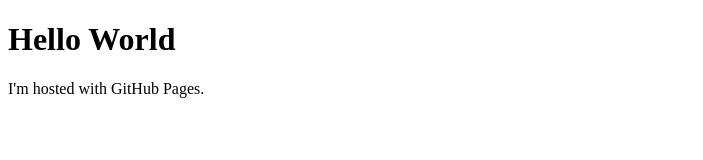
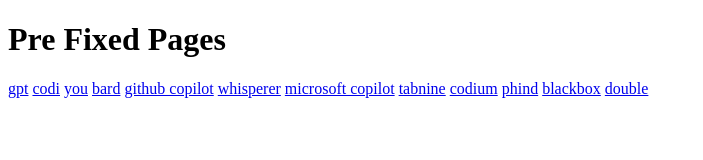
Before and after one commit to cadester02/cadester02.github.io, a plain HTML site: page index.html in a window 1280 px wide. Shown: the whole page, without its empty margins (0-703 px from the left). Drawn offline with Linux system fonts and the light colour scheme.

Commit message:
Update index.html

```diff
--- a/index.html
+++ b/index.html
@@ -1,7 +1,18 @@
 <!DOCTYPE html>
 <html>
 <body>
-<h1>Hello World</h1>
-<p>I'm hosted with GitHub Pages.</p>
+<h1>Pre Fixed Pages</h1>
+<a href="/prefixed_llm/gpt">gpt</a>
+<a href="/prefixed_llm/codi">codi</a>
+<a href="/prefixed_llm/you">you</a>
+<a href="/prefixed_llm/bard">bard</a>
+<a href="/prefixed_llm/github_copilot">github copilot</a>
+<a href="/prefixed_llm/whisperer">whisperer</a>
+<a href="/prefixed_llm/microsoft_copilot">microsoft copilot</a>
+<a href="/prefixed_llm/tabnine">tabnine</a>
+<a href="/prefixed_llm/codeium">codium</a>
+<a href="/prefixed_llm/phind">phind</a>
+<a href="/prefixed_llm/blackbox">blackbox</a>
+<a href="/prefixed_llm/double">double</a>
 </body>
 </html>
```
